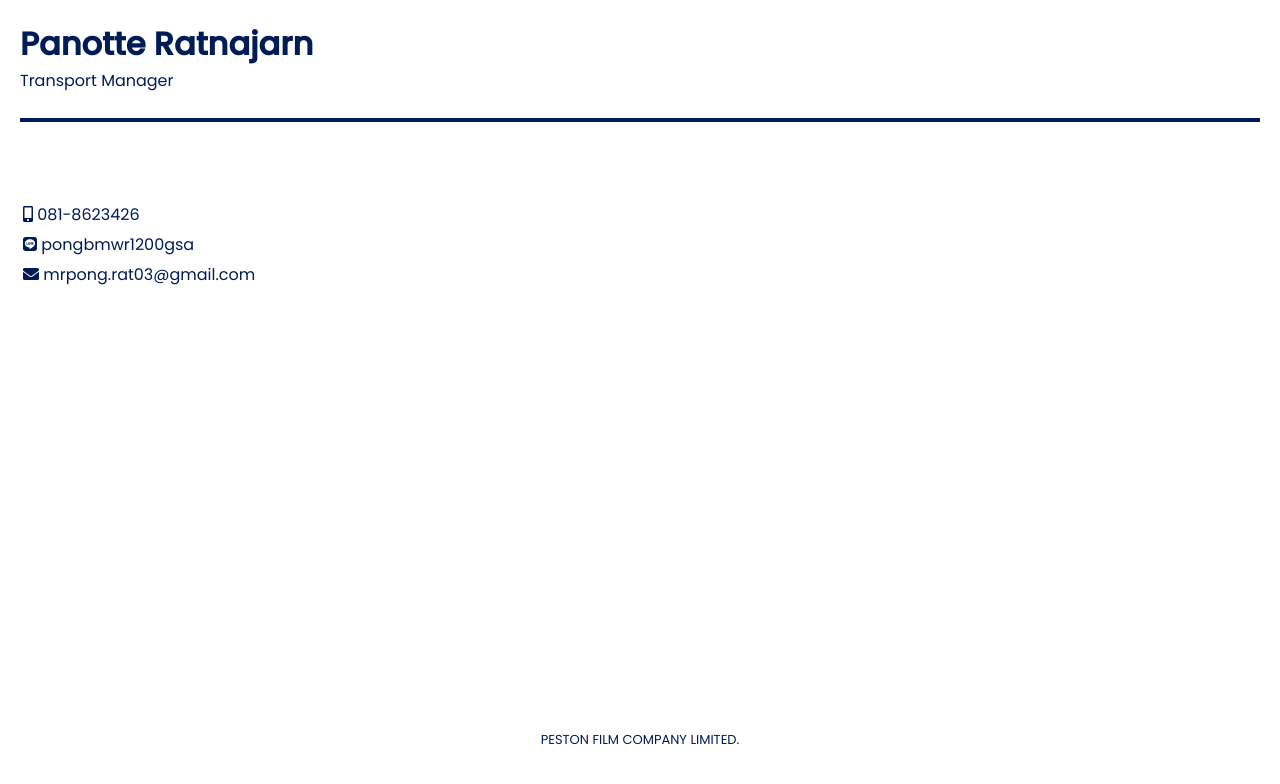
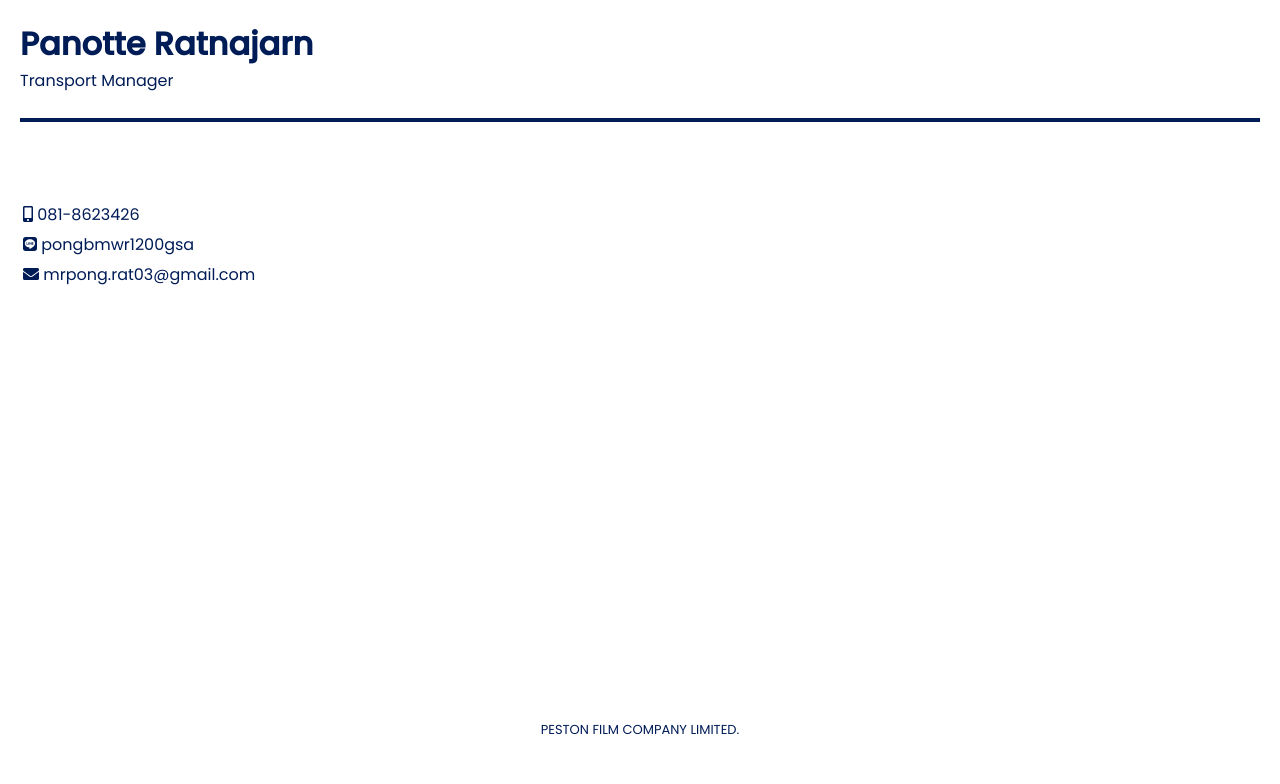
Before and after one commit to pinplengpai/fordad, a React (Create React App) app: page / in a window 1280 px wide. Shown: the top 784 px of the page. Built offline with nearby package versions, Linux system fonts and the light colour scheme.

Commit message:
edit call and company name

```diff
--- a/src/App.js
+++ b/src/App.js
@@ -14,6 +14,7 @@ function App() {
       <p>Transport Manager</p>
       <div className="line"></div>
       <div className="info">
+        <a href="tel:0818623426"></a>
         <p><FontAwesomeIcon icon={faMobileAlt}/>     081-8623426</p>
         <a href="http://line.me/ti/p/~pongbmwr1200gsa">
           <p> <FontAwesomeIcon icon={faLine}/>     pongbmwr1200gsa</p>
--- a/src/App.scss
+++ b/src/App.scss
@@ -31,7 +31,7 @@
     .company-name{
         text-align: center;
         position: absolute;
-        bottom: 10px;
+        bottom: 20px;
         margin: 0 auto;
         left: 25%;
         right: 25%;
```
